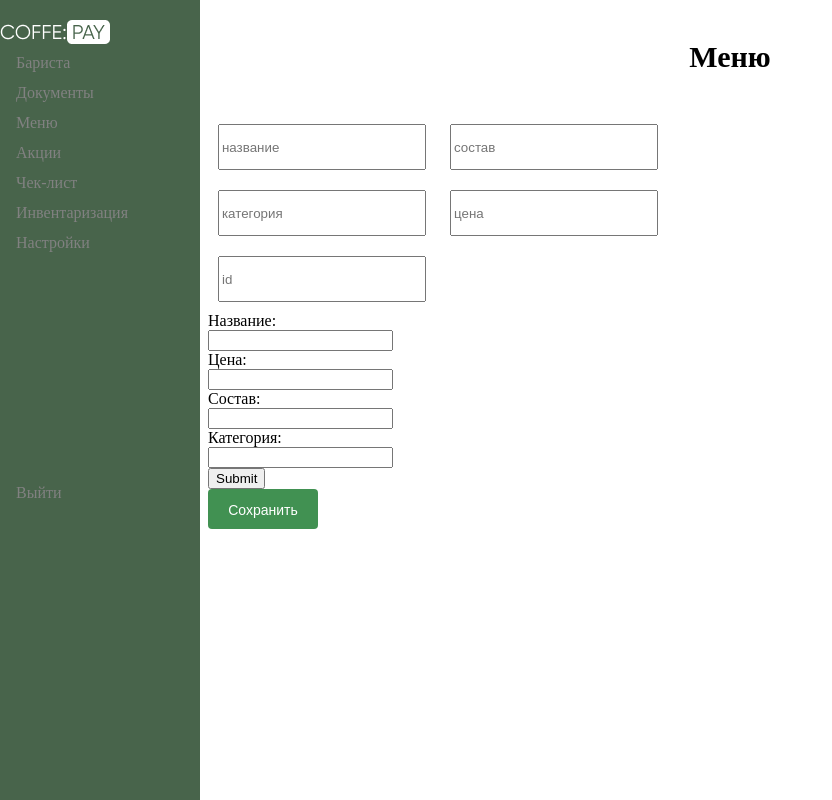
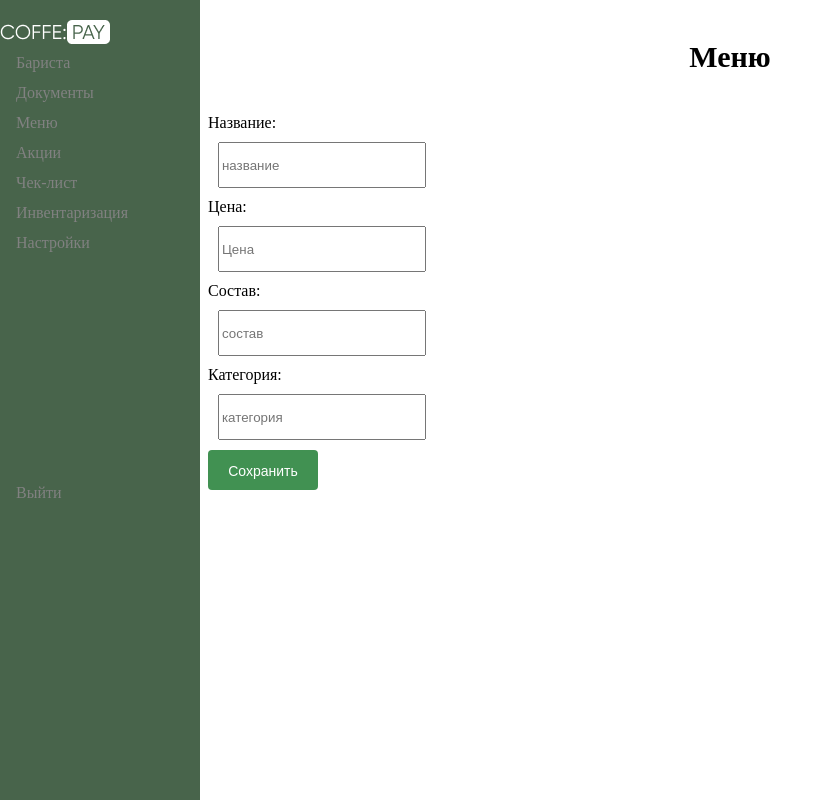
Before and after one commit to Ksunia777/diplom001, a Django app: template main/templates/main/Menu2.html in a window 1280 px wide. Shown: the whole page, without its empty margins (0-832 px from the left). Run offline with Django 3.2, Linux system fonts and the light colour scheme; the template is opened without the code that fills it, so the values that code supplies are empty.

Commit message:
state on 13.06.2024 html Additives, Desrts, Menu2

```diff
--- a/main/templates/main/Menu2.html
+++ b/main/templates/main/Menu2.html
@@ -26,32 +26,18 @@
      </div>
      <div>
         <div class="container1">
-          <div>
-             <input class="inp" type='text' placeholder="название "  name='first_name'>
-             <input class="inp" type='text' placeholder="состав"  name='last_name'>
-          </div>
-          <div>
-             <input class="inp" type='text' placeholder="категория"  name='first_name'>
-             <input class="inp" type='text' placeholder="цена"  name='last_name'>
-          </div>
-          <div>
-             <input class="inp" type='text' placeholder="id"  name='id'>
-          </div>
           <form action="/addDrink" method="post">
             {% csrf_token %}
             <label for="name">Название:</label><br>
-            <input type="text" id="name" name="name" maxlength="100"><br>
+            <input class="inp" type="text" id="name" placeholder="название " name="name" maxlength="100"><br>
             <label for="price">Цена:</label><br>
-            <input type="number" step="0.01" id="price" name="price" max="999999.99"><br>
+            <input class="inp" type="number" step="0.01" id="price" placeholder="Цена" name="price" max="999999.99"><br>
             <label for="description">Состав:</label><br>
-            <input type="text" id="description" name="description" maxlength="100"><br>
+            <input class="inp" type="text" id="description" placeholder="состав" name="description" maxlength="100"><br>
             <label for="category">Категория:</label><br>
-            <input type="text" id="category" name="category" maxlength="100"><br>
-            <input type="submit" value="Submit">
+            <input class="inp" type="text" id="category" placeholder="категория" name="category" maxlength="100"><br>
+            <input type="submit" class="kn2" value="Сохранить">
         </form>
         </div>
-    <div>
-        <input type="button" class="kn2" value="Сохранить" helf="barista2">
-    </div>
 </body>
 </html>
```
Also changed, not shown: main/templates/main/Additives.html (+4 -17 lines), main/templates/main/Deserts.html (+5 -18 lines).
